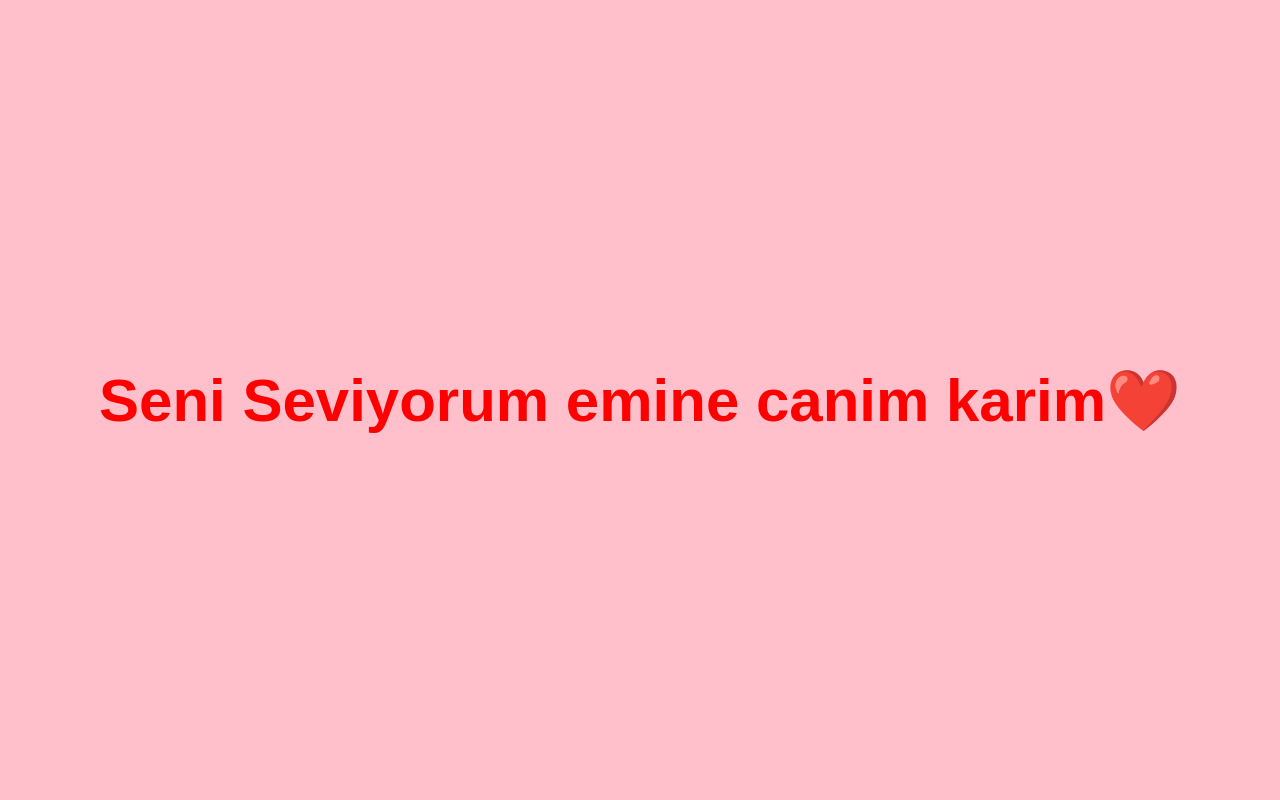
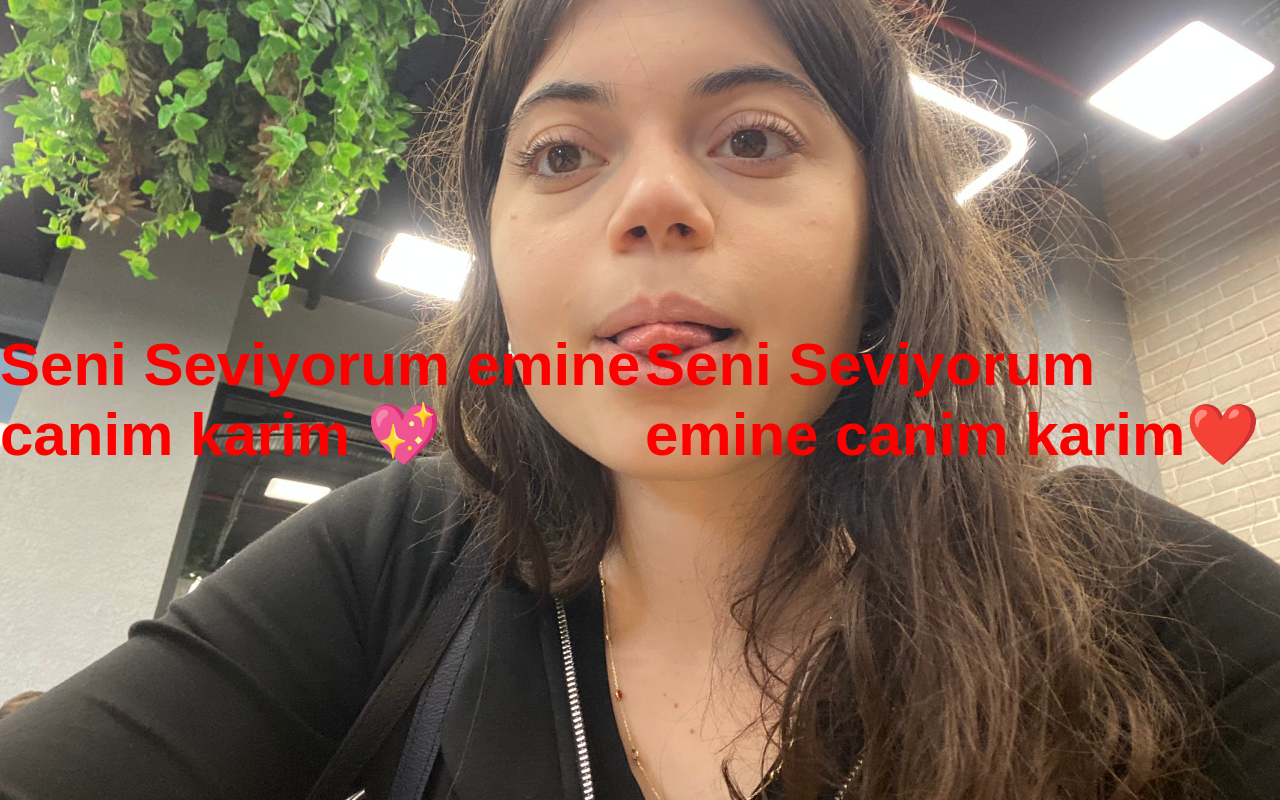
Before and after one commit to yigityildirim1727/seni-seviyorum, a plain HTML site: page index.html in a window 1280 px wide. Drawn offline with Linux system fonts and the light colour scheme.

Commit message:
Update index.html

```diff
--- a/index.html
+++ b/index.html
@@ -28,6 +28,18 @@
     </style>
 </head>
 <body>
+    <style>
+body {
+  background-image: url('IMG_1340.JPEG');
+  background-size: cover;
+  background-position: center;
+  background-repeat: no-repeat;
+  height: 100vh;
+}
+</style>
+
+<h1>Seni Seviyorum emine canim karim 💖</h1>
+</body>
     <h1>Seni Seviyorum emine canim karim❤️</h1>
 </body>
 </html>
```
